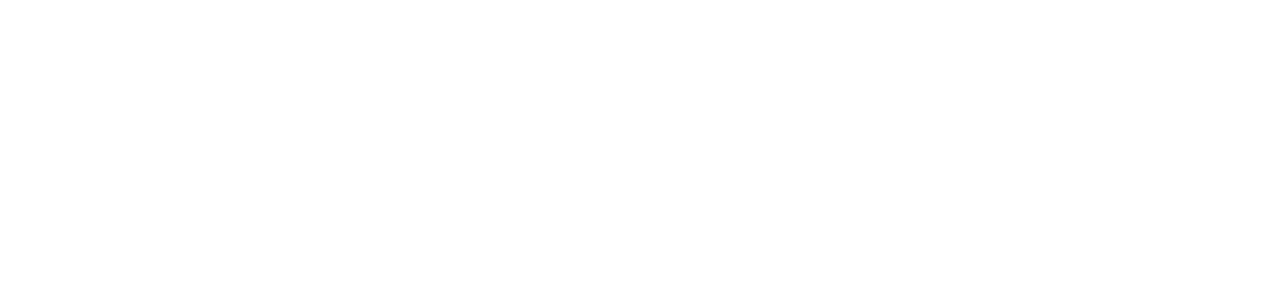
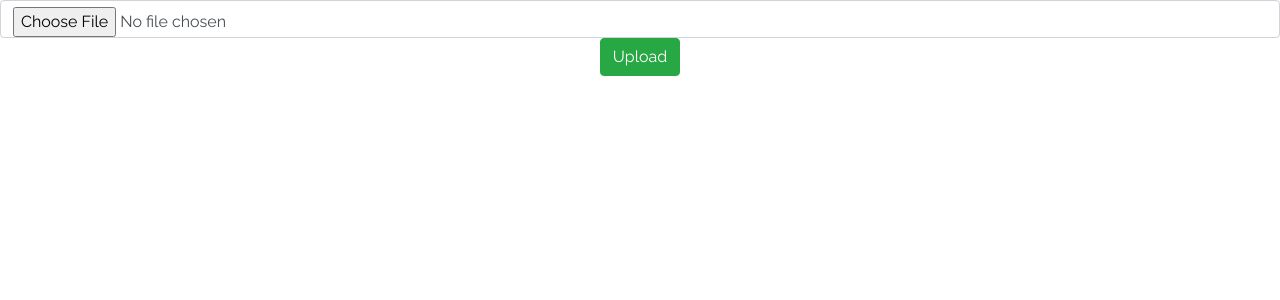
Before and after one commit to Project-C-Kynda/Project-C, an Angular app in the folder Kynda/: page /template-upload in a window 1280 px wide. Before the commit this address led to /. Shown: the top 300 px of the page. Built offline with nearby package versions, Linux system fonts and the light colour scheme.

Commit message:
added component for html file upload, has no http error handling nor database integration, but works with http post

```diff
--- a/Kynda/src/app/app-routing.module.ts
+++ b/Kynda/src/app/app-routing.module.ts
@@ -2,6 +2,7 @@
 import { Routes, RouterModule } from '@angular/router';
 import { TemplateComponent } from './template/template.component';
 import { ImageLibraryComponent } from './image-library/image-library.component';
+import { TemplateUploadComponent } from './template-upload/template-upload.component';
 
 const routes: Routes = [
   { path: '',
@@ -9,7 +10,8 @@
     pathMatch: 'full'
   },
   {path: "template", component: TemplateComponent},
-  {path: "image-library", component: ImageLibraryComponent}
+  {path: "image-library", component: ImageLibraryComponent},
+  {path: "template-upload", component: TemplateUploadComponent}
 ];
 
 @NgModule({
--- a/Kynda/src/app/app.module.ts
+++ b/Kynda/src/app/app.module.ts
@@ -6,13 +6,15 @@
 import { AppComponent } from './app.component';
 import { TemplateComponent } from './template/template.component';
 import { ImageLibraryComponent } from './image-library/image-library.component';
+import { TemplateUploadComponent } from './template-upload/template-upload.component';
 
 
 @NgModule({
   declarations: [
     AppComponent,
     TemplateComponent,
-    ImageLibraryComponent
+    ImageLibraryComponent,
+    TemplateUploadComponent
   ],
   imports: [
     BrowserModule,
--- /dev/null
+++ b/Kynda/src/app/template-upload/template-upload.component.html
@@ -0,0 +1,20 @@
+<div class="text-center">
+	<input class="form-control" type="file" accept=".html"
+			(change)="onChange($event)">
+
+	<button (click)="onUpload()"
+		class="btn btn-success">
+		Upload
+	</button>
+</div>
+
+<!-- Shareable short link of uploaded file -->
+<div class="container text-center jumbotron"
+	*ngIf="completeLoad">
+	<h2>Upload done</h2>
+</div>
+
+<!--Flag variable is used here-->
+<div class="container" *ngIf="loading">
+	<h3>Loading ...</h3>
+</div>
--- /dev/null
+++ b/Kynda/src/app/template-upload/template-upload.component.ts
@@ -0,0 +1,42 @@
+import { Component, OnInit } from '@angular/core';
+import { TemplateUploadService } from './template-upload.service';
+
+@Component({
+	selector: 'app-template-upload',
+	templateUrl: './template-upload.component.html',
+	styleUrls: ['./template-upload.component.css']
+})
+export class TemplateUploadComponent implements OnInit {
+
+	// Variable to store shortLink from api response
+	completeLoad: boolean = false;
+	loading: boolean = false; // Flag variable
+	file!: File; // Variable to store file
+
+	// Inject service
+	constructor(private templateUploadService: TemplateUploadService) { }
+
+	ngOnInit(): void {
+	}
+
+	// On file Select
+	onChange(event:any) {
+		this.file = event.target.files[0];
+	}
+
+	// OnClick of button Upload
+	onUpload() {
+		this.completeLoad = false;
+		this.loading = !this.loading;
+		console.log(this.file);
+		this.templateUploadService.upload(this.file).subscribe(
+			(event: any) => {
+				if (typeof (event) === 'object') {
+
+					this.completeLoad = true;
+					this.loading = false; // Flag variable
+				}
+			}
+		);
+	}
+}
--- /dev/null
+++ b/Kynda/src/app/template-upload/template-upload.service.ts
@@ -0,0 +1,29 @@
+import { Injectable } from '@angular/core';
+import {HttpClient} from '@angular/common/http';
+import {Observable} from 'rxjs';
+@Injectable({
+providedIn: 'root'
+})
+
+export class TemplateUploadService {
+
+// API url
+baseApiUrl = "https://file.io"
+
+constructor(private http:HttpClient) { }
+
+// Returns an observable
+upload(file:File):Observable<any> {
+
+	// Create form data
+	const formData = new FormData();
+
+	// Store form name as "file" with file data
+	formData.append("template", file, file.name);
+
+	// Make http post request over api
+	// with formData as req
+	console.log(formData.getAll("template"));
+	return this.http.post(this.baseApiUrl, formData)
+  }
+}
```
Also changed, not shown: Kynda/src/app/template-upload/template-upload.component.css (added), 2 other files (tests, documents, lock files or other folders).
